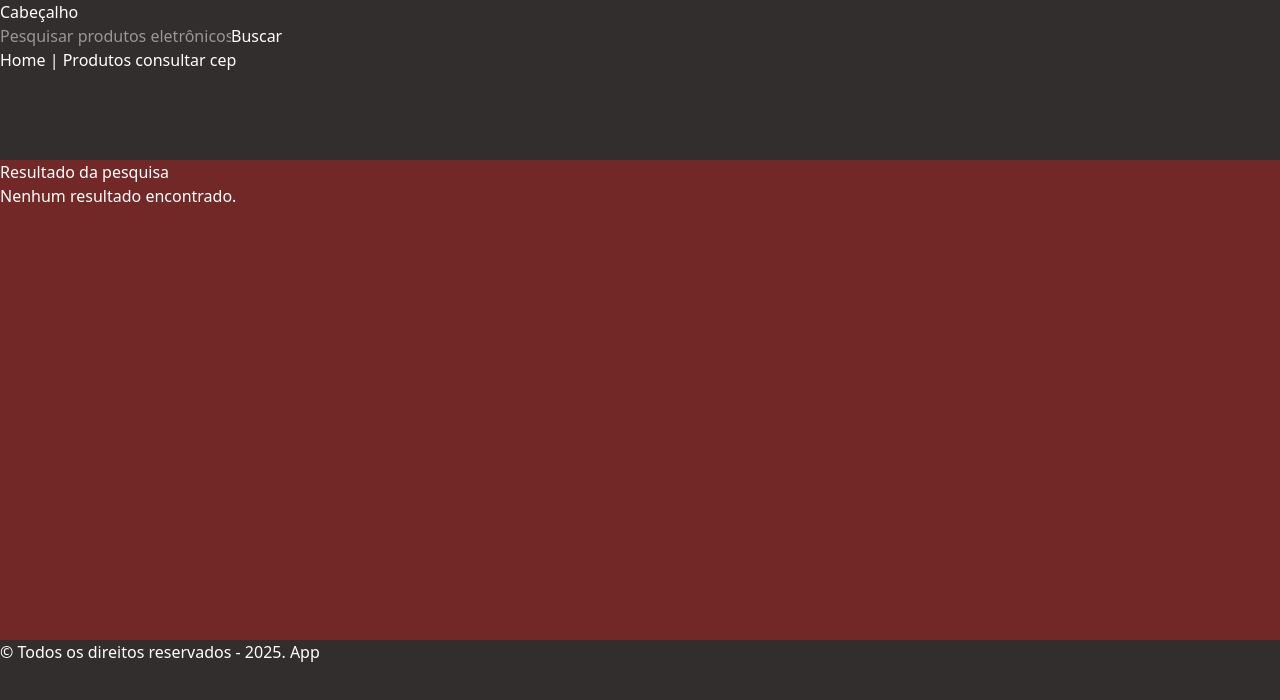
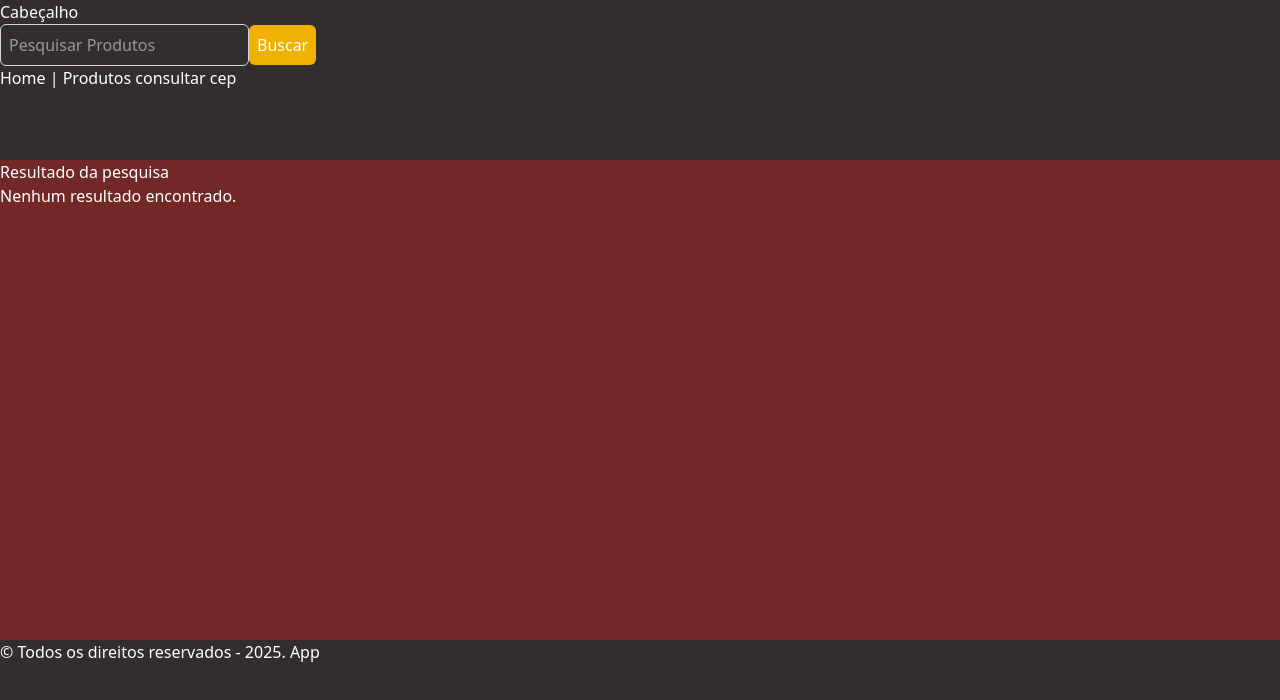
Before and after one commit to 1TDSPF-25/sistema-flow, a React (Vite) app in the folder sistema-flow/: page / in a window 1280 px wide. Shown: the top 700 px of the page. Built offline with nearby package versions, Linux system fonts and the light colour scheme; data requests are answered from the project's data file.

Commit message:
feat: Estilizando barra de pesquisa e botão de busca.

```diff
--- a/sistema-flow/src/components/Cabecalho/Cabecalho.tsx
+++ b/sistema-flow/src/components/Cabecalho/Cabecalho.tsx
@@ -11,8 +11,14 @@ export default function Cabecalho() {
   return (
     <header>
       <h1>Cabeçalho</h1>
-      <input type="text" placeholder="Pesquisar produtos eletrônicos" value={termo} onChange={(e) => setTermo(e.target.value)}/>
-      <button onClick={handleSearch}>Buscar</button>
+
+  <input type="text" placeholder="Pesquisar Produtos" value={termo}
+  onChange={(e) => setTermo(e.target.value)}
+  className="p-2 border border-gray-300 rounded-md focus:outline-none focus:border-yellow-500"/>
+
+  <button onClick={handleSearch} className="p-2 bg-yellow-500 text-white rounded-md hover:bg-yellow-600">
+    Buscar
+  </button>
       <Menu />
     </header>
   );
```
